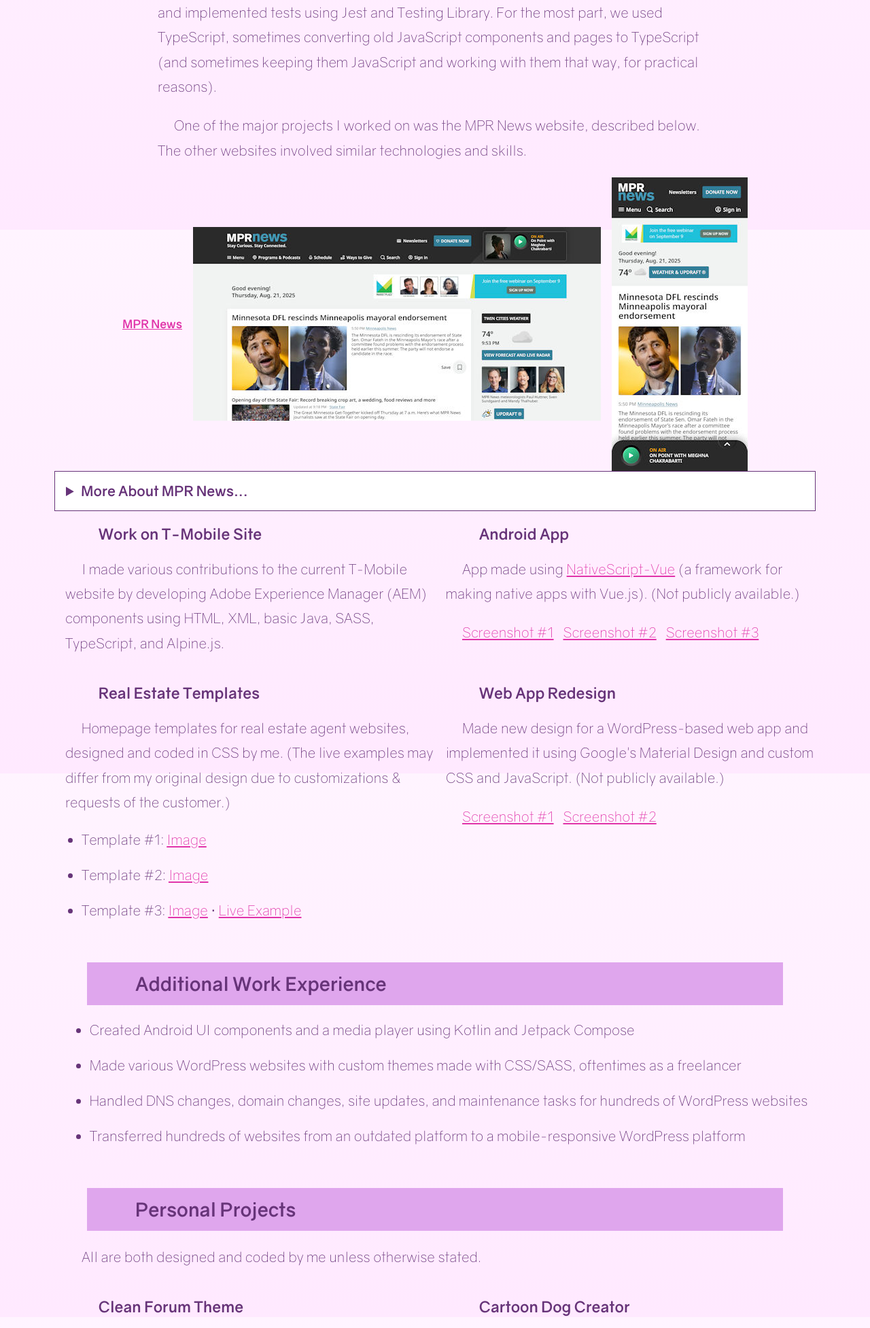
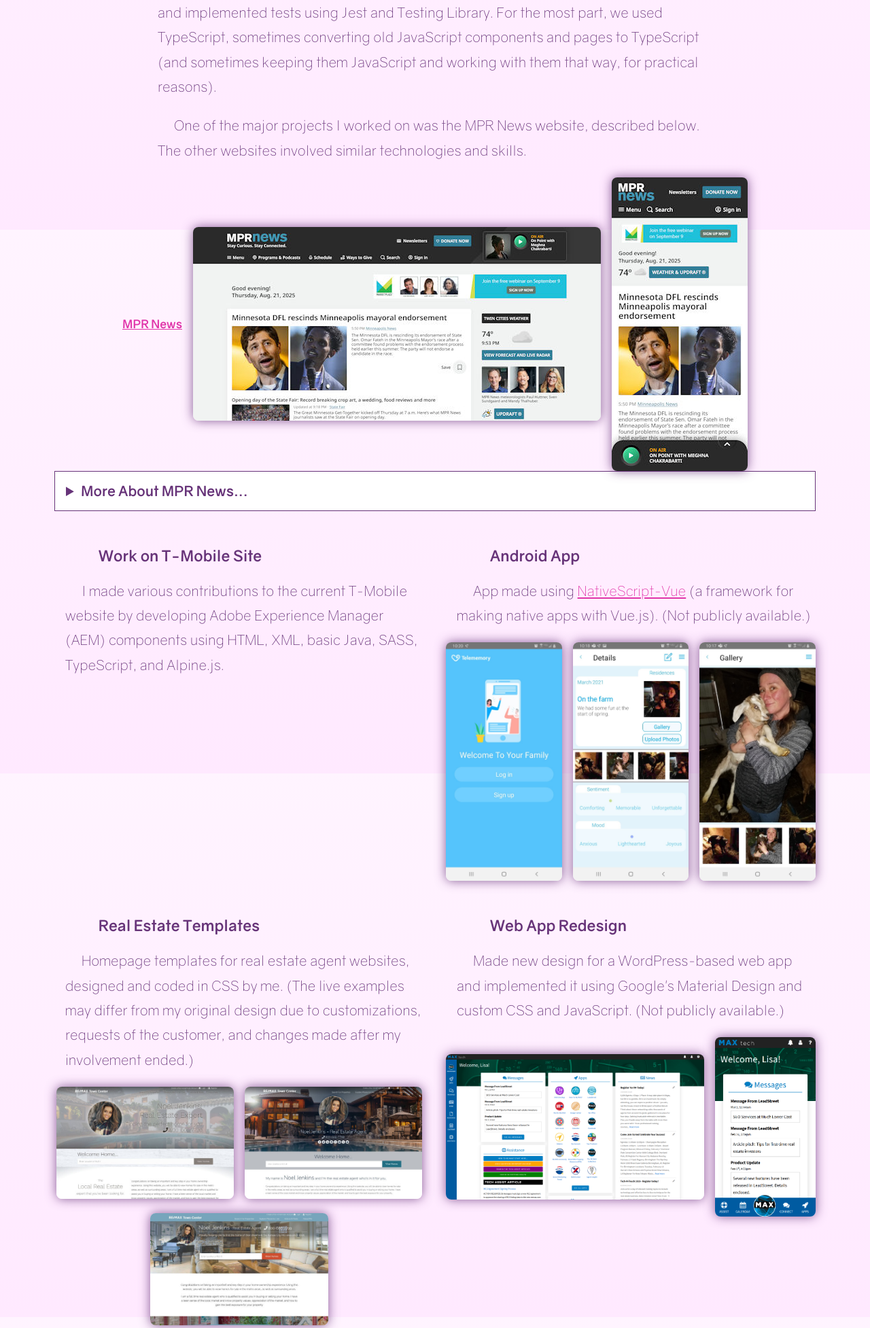
Before and after one commit to talia-storymaker/me, a PHP site: page / in a window 1280 px wide. Shown: the part 1262-3216 px from the top of the page at 68% size. Run offline with PHP 8.4, Linux system fonts and the light colour scheme.

Commit message:
Visually showcase more stuff without clicking + tweaks

```diff
--- a/index.html
+++ b/index.html
@@ -104,7 +104,7 @@
             <a
               href="https://www.mprnews.org/"
               target="_blank"
-              class="showcase-img-link"
+              class="showcase-img-container"
             >
               <h5>MPR News</h5>
               <img
@@ -186,13 +186,11 @@
             (a framework for making native apps with Vue.js). (Not publicly
             available.)
           </p>
-          <p>
-            <a href="images/tm-login.jpg" target="_blank">Screenshot #1</a>
-            &nbsp;
-            <a href="images/tm-details.jpg" target="_blank">Screenshot #2</a>
-            &nbsp;
-            <a href="images/tm-gallery.jpg" target="_blank">Screenshot #3</a>
-          </p>
+          <div class="tri-showcase">
+            <img src="images/tm-login.jpg" alt="Login screen of an Android app" />
+            <img src="images/tm-details.jpg" alt="Details screen of an Android app" />
+            <img src="images/tm-gallery.jpg" alt="Gallery screen of an Android app" />
+          </div>
         </section>
 
         <section class="showcased-item">
@@ -200,44 +198,41 @@
           <p>
             Homepage templates for real estate agent websites, designed and
             coded in CSS by me. (The live examples may differ from my original
-            design due to customizations & requests of the customer.)
+            design due to customizations, requests of the customer, and changes
+            made after my involvement ended.)
           </p>
-          <ul>
-            <li>
-              Template #1:
+          <div class="showcase-img-container showcase-img-container-wrap">
+            <div class="showcase-img-container-inner">
               <a
                 href="images/Jackson Design Kit.jpg"
                 target="_blank"
                 rel="noopener"
-                >Image</a
-              >
-            </li>
-            <li>
-              Template #2:
+                ><img src="images/Jackson Design Kit crop.jpg"
+              /></a>
+            </div>
+            <div class="showcase-img-container-inner">
               <a
                 href="images/Henderson Design Kit.jpg"
                 target="_blank"
                 rel="noopener"
-                >Image</a
-              >
-            </li>
-            <li>
-              Template #3:
+                ><img src="images/Henderson Design Kit crop.jpg"
+              /></a>
+            </div>
+            <div class="showcase-img-container-inner">
               <a
                 href="images/Clark Design Kit.jpg"
                 target="_blank"
                 rel="noopener"
-                >Image</a
-              >
-              &sdot;
+                ><img src="images/Clark Design Kit crop.jpg"
+              /></a>
               <a
-                href="https://www.buonoteam.com/"
+                href="https://www.kyoungsellshomes.com/"
                 target="_blank"
                 rel="noopener"
                 >Live Example</a
               >
-            </li>
-          </ul>
+            </div>
+          </div>
         </section>
 
         <section class="showcased-item">
@@ -247,15 +242,18 @@
             using Google's Material Design and custom CSS and JavaScript. (Not
             publicly available.)
           </p>
-          <p>
+          <div class="showcase-img-container">
             <a href="images/maxtech-desktop.png" target="_blank"
-              >Screenshot #1</a
-            >
-            &nbsp;
+              ><img
+                src="images/maxtech-desktop.png"
+                alt="Web app redesign, desktop version"
+            /></a>
             <a href="images/maxtech-mobile.png" target="_blank"
-              >Screenshot #2</a
-            >
-          </p>
+              ><img
+                src="images/maxtech-mobile.png"
+                alt="Web app redesign, mobile version"
+            /></a>
+          </div>
         </section>
       </div>
 
--- a/style/styles.css
+++ b/style/styles.css
@@ -154,6 +154,10 @@ main {
 
 main li {
   margin-bottom: 1em;
+}
+
+img {
+  max-width: 100%;
 }
 
 /* header/navigation */
@@ -313,17 +317,43 @@ nav li a:after {
   margin-inline: auto;
 }
 
-.showcase-img-link > * {
-  min-width: 0;
-  max-width: 100%;
+.showcased-item img {
+  border-radius: .5rem;
+  box-shadow: 0 0 1rem #673479cc;
 }
 
-.showcase-img-link {
+.showcase-img-container {
   display: flex;
   align-items: center;
   justify-content: center;
   gap: 1rem;
   flex-direction: column;
+}
+
+.showcase-img-container-wrap {
+  flex-wrap: wrap;
+}
+
+.showcase-img-container > * {
+  min-width: 0;
+  max-width: 100%;
+}
+
+.showcase-img-container-wrap > * {
+  max-width: 48%;
+}
+
+.showcase-img-container-inner {
+  display: flex;
+  flex-direction: column;
+  gap: .25rem;
+  align-items: center;
+}
+
+.tri-showcase {
+  display: grid;
+  grid-template-columns: repeat(3, 1fr);
+  gap: 1rem;
 }
 
 details {
@@ -351,6 +381,7 @@ summary {
   .showcase-container {
     display: grid;
     grid-template-columns: 1fr 1fr;
+    gap: 2rem;
   }
 
   .showcased-item {
@@ -361,7 +392,7 @@ summary {
     grid-column-start: span 2;
   }
 
-  .showcase-img-link {
+  .showcase-img-container {
     flex-direction: row;
   }
 }
```
Also changed, not shown: style/puzzle.css (deleted, +0 -114 lines), images/Clark Design Kit crop.jpg (added), images/Henderson Design Kit crop.jpg (added), images/Jackson Design Kit crop.jpg (added).
